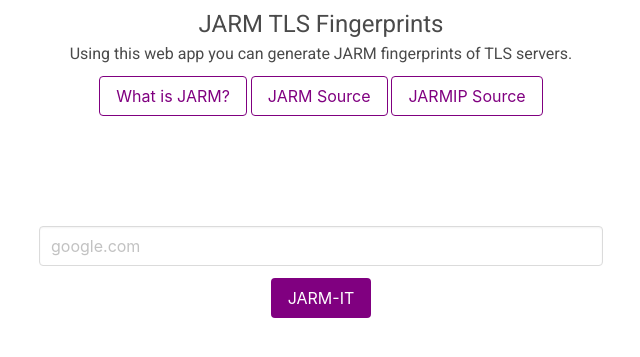
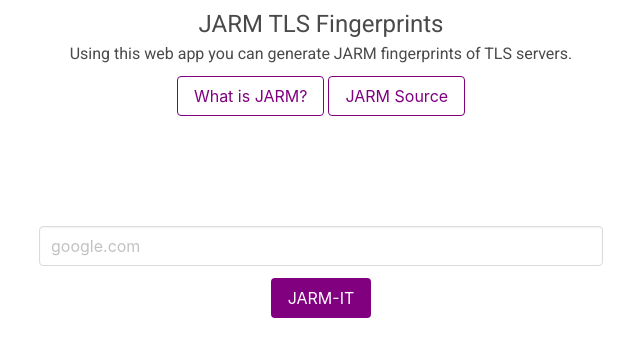
Before and after one commit to OwenSimons/jarmip, a plain HTML site: page index.html in a window 1280 px wide. Shown: the part 109-466 px from the top of the page, without its empty margins (319-959 px from the left). Drawn offline with nearby package versions, Linux system fonts and the light colour scheme.

Commit message:
Removed link to source

```diff
--- a/index.html
+++ b/index.html
@@ -32,9 +32,6 @@
         <a href="https://github.com/salesforce/jarm">
             <button class="button is-outlined is-primary">JARM Source</button>
         </a>
-        <a href="https://github.com/OwenSimons/jarmip">
-            <button class="button is-outlined is-primary">JARMIP Source</button>
-        </a>
         <section id="jarm">
             <div class="columns">
                 <div class="column is-half is-offset-one-quarter">
```
